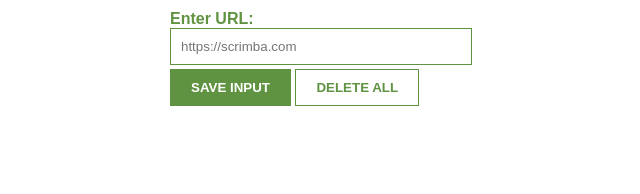
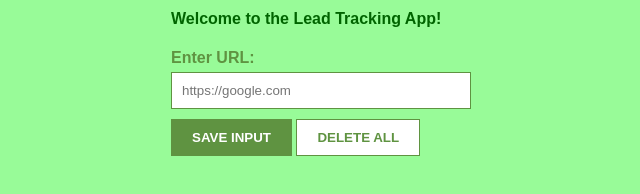
Before and after one commit to rish-s13/Firebase-Mobile-Lead-Tracker, a website built with Vite: page index.html in a window 1280 px wide. Shown: the whole page, without its empty margins (319-959 px from the left). Built offline with nearby package versions, Linux system fonts and the light colour scheme; no server answers.

Commit message:
Major Changes and Slight Alteration in Styling

```diff
--- a/index.css
+++ b/index.css
@@ -2,20 +2,22 @@ body {
     margin: 0 auto;
     padding: 10px;
     font-family: Arial, Helvetica, sans-serif;
-    max-width: 302px;
+    max-width: 300px;
+    background-color: #98FB98;
 }
 
 label {
     color: #5f9341;
-    font-weight: 900;
+    font-weight: 600;
 }
 
 input {
+    margin-top: 5px;
     width: 100%;
     padding: 10px;
     box-sizing: border-box;
     border: 1px solid #5f9341;
-    margin-bottom: 4px;
+    margin-bottom: 10px;
 }
 
 button {
@@ -41,6 +43,10 @@ li {
     margin-top: 5px;
 }
 
+h4 {
+    color: #006400;
+}
+
 a {
     color: #5f9341;
 }
--- a/index.html
+++ b/index.html
@@ -9,8 +9,9 @@
         <link rel="stylesheet" href="index.css">
     </head>
     <body>
+        <h4>Welcome to the Lead Tracking App!</h4>
         <label>Enter URL:</label>
-        <input type="text" id="input-el" placeholder="https://scrimba.com">
+        <input type="text" id="input-el" placeholder="https://google.com">
         <button id="input-btn">SAVE INPUT</button>
         <button id="delete-btn">DELETE ALL</button>
         <ul id="ul-el">
--- a/index.js
+++ b/index.js
@@ -6,7 +6,7 @@ import { getDatabase,
          remove } from "https://www.gstatic.com/firebasejs/10.8.1/firebase-database.js"
 
 const firebaseConfig = {
-    databaseURL: process.env.DATABASE_URL
+    databaseURL: "https://lead-tracker-351ab-default-rtdb.asia-southeast1.firebasedatabase.app/"
 }
 
 const app = initializeApp(firebaseConfig)
```
Also changed, not shown: android-chrome-192x192.png, android-chrome-512x512.png, apple-touch-icon.png, favicon-16x16.png, favicon-32x32.png, favicon.ico, icon.png, site.webmanifest.
